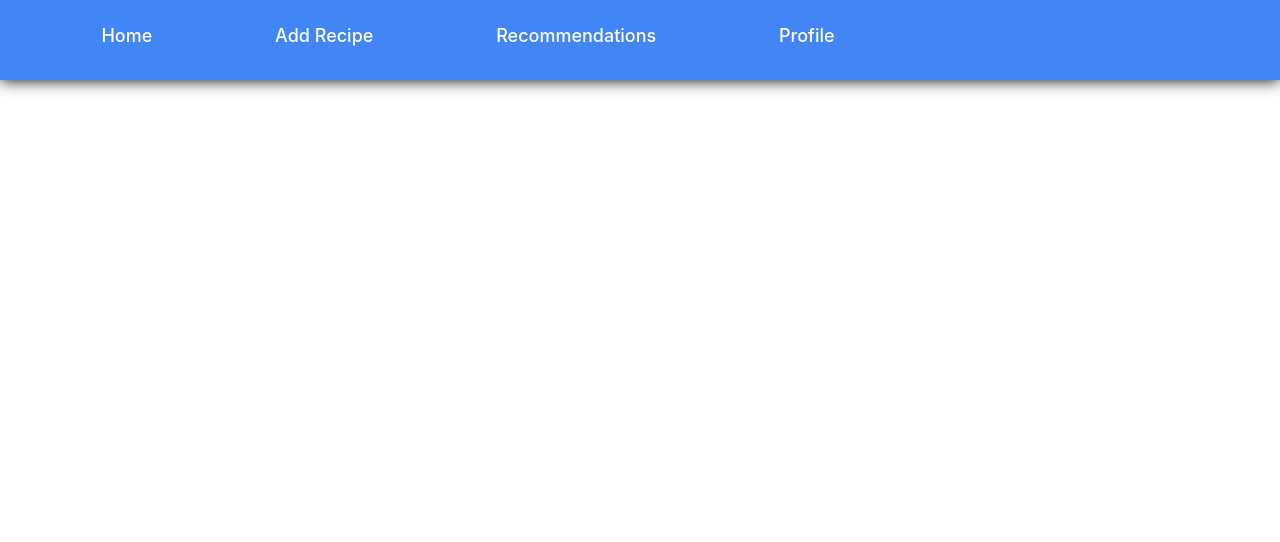
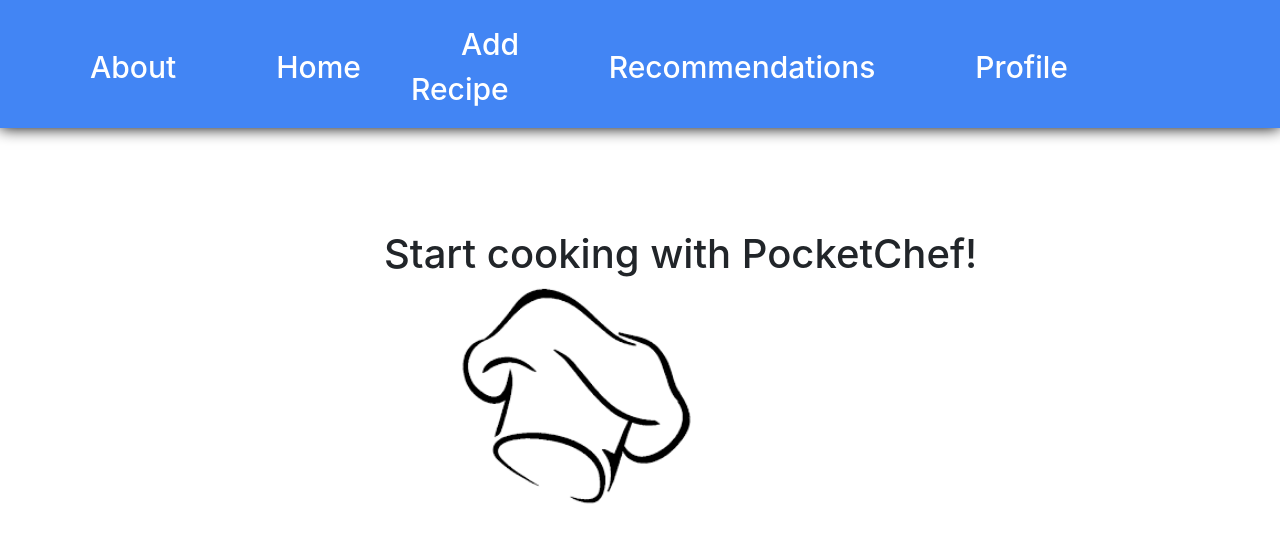
Before and after one commit to IndushaS/recipeApp, a React (Create React App) app: page /about in a window 1280 px wide. Shown: the top 542 px of the page. Built offline with nearby package versions, Linux system fonts and the light colour scheme; no server answers.

Commit message:
Added about page

```diff
--- a/src/App.js
+++ b/src/App.js
@@ -2,6 +2,7 @@
 import "./App.css";
 import LoginButton from "./components/LoginButton";
 import LogoutButton from "./components/LogoutButton";
+import About from "./components/about";
 import Profile from "./components/Profile";
 import Recipe from "./components/Recipe";
 import Recommendation from "./components/Recommendation";
@@ -25,6 +26,7 @@
       <Router>
         <div>
           <Nav />
+          <Route path='/about' component={About} />
           <Route path='/profile' component={Profile} />
           <Route path='/addRecipe' component={AddRecipe} />
           <Route path='/home' component={Recipe} />
--- a/src/components/Nav.js
+++ b/src/components/Nav.js
@@ -14,6 +14,9 @@
     return (
         <nav>
             <ul className='nav-links'>
+            <li>
+                    <Link to='/about'>About</Link>
+                </li>
                 <li>
                     <Link to='/home'>Home</Link>
                 </li>
--- /dev/null
+++ b/src/components/about.css
@@ -0,0 +1,17 @@
+.intro {
+      flex: 2;
+      top: 10%;
+      left: 30%;
+      position: absolute;
+      margin: 150px 30px 0 0;
+  }
+
+  .land_bkg {
+    flex: 1;
+    margin: 40px 190px 0 0;
+    height: 30vh;
+    width: auto;
+    top: 30%;
+    left: 35%;
+    position: absolute;
+    }
--- /dev/null
+++ b/src/components/about.js
@@ -0,0 +1,17 @@
+import React, { Component } from 'react'
+import "./about.css";
+import logo from '../assets/chefhat.png'
+
+
+class About extends Component {
+render() {
+    return (
+      <div>
+        <div className ="intro"><h1>Start cooking with PocketChef!</h1></div>
+        <img className="land_bkg" src={logo}/>
+      </div>
+    )
+  }
+}
+
+export default About;
--- a/src/components/nav.css
+++ b/src/components/nav.css
@@ -30,7 +30,7 @@
 
 nav a {
   color: white;
-  font-size: 18px;
+  font-size: 30px;
   font-weight: 500;
   margin: 50px;
   cursor: pointer;
@@ -40,6 +40,7 @@
   color: rgb(99, 146, 185);
   text-decoration: none;
 }
+
 nav li:hover {
   color: rgb(99, 146, 185);
   text-decoration: none;
```
